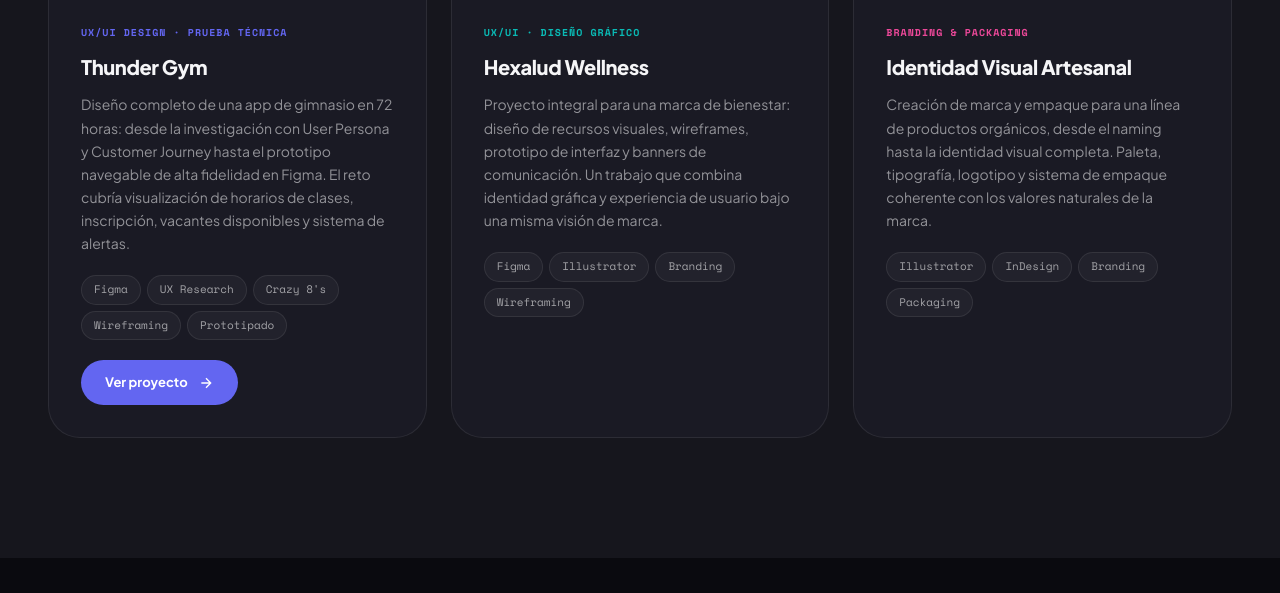
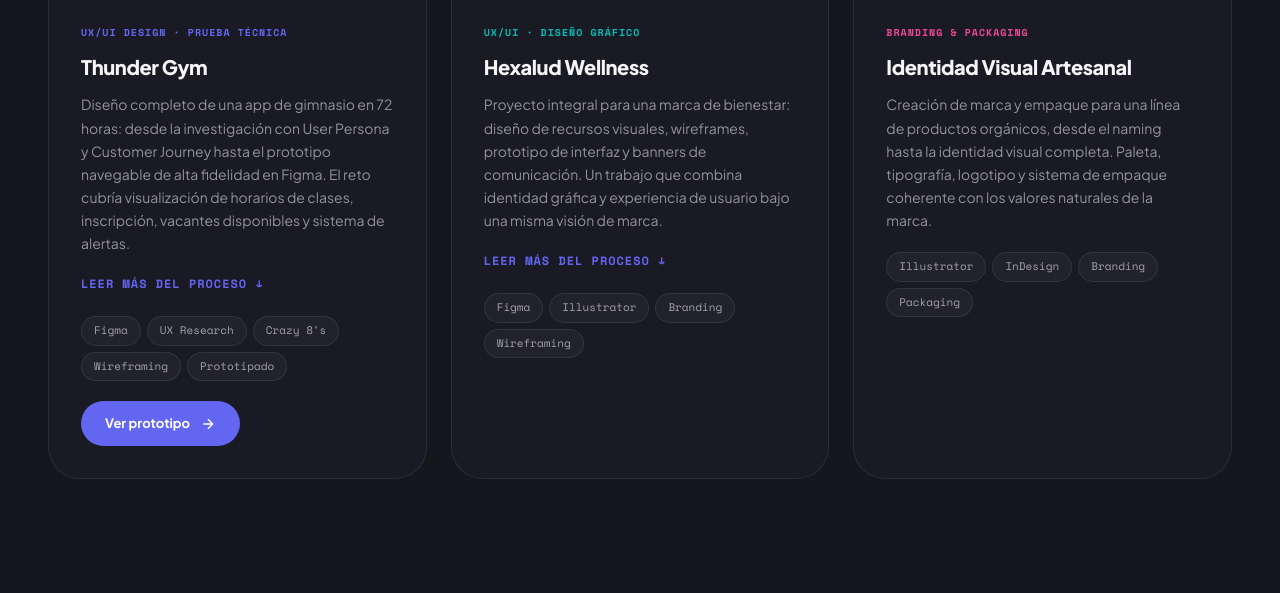
Before and after one commit to ArciniegaVeronica/PORTFOLIO, a plain HTML site: page index.html in a window 1280 px wide. Shown: the part 1406-1999 px from the top of the page. Drawn offline with nearby package versions, Linux system fonts and the light colour scheme.

Commit message:
Update index.html

```diff
--- a/index.html
+++ b/index.html
@@ -1479,11 +1479,17 @@
     renderProjects('all');
   }
 
+  // Convierte \n\n en párrafos HTML
+  function toParas(text) {
+    return text.split('\n\n')
+      .map(p => `<p style="margin-bottom:12px;line-height:1.65">${p.trim()}</p>`)
+      .join('');
+  }
+
   function renderProjects(filter) {
     currentFilter = filter;
     const grid = document.getElementById('projects-grid');
     const lang = currentLang;
-    const t    = i18n[lang];
 
     const filtered = filter === 'all'
       ? projects
@@ -1497,9 +1503,27 @@
     }
 
     filtered.forEach((p, i) => {
-      const title = lang === 'es' ? p.titleEs : p.titleEn;
-      const tag   = lang === 'es' ? p.tagEs   : p.tagEn;
-      const desc  = lang === 'es' ? p.descEs  : p.descEn;
+      const title    = lang === 'es' ? p.titleEs : p.titleEn;
+      const tagLabel = lang === 'es' ? p.tagEs   : p.tagEn;
+      const desc     = lang === 'es' ? p.descEs  : p.descEn;
+
+      // Descripción: si es larga mostramos preview + "Leer más"
+      const isLong      = desc.length > 220;
+      const shortDesc   = isLong ? desc.split('\n\n')[0] : desc;
+      const readMoreLbl = lang === 'es' ? 'Leer más del proceso' : 'Read more about the process';
+      const readLessLbl = lang === 'es' ? 'Cerrar' : 'Close';
+
+      const descHTML = isLong
+        ? `<div class="desc-short">${toParas(shortDesc)}</div>
+           <div class="desc-full" style="display:none">${toParas(desc)}</div>
+           <button class="read-more-btn" aria-expanded="false"
+             style="margin-top:8px;margin-bottom:4px;font-size:12px;font-family:var(--font-mono);
+                    text-transform:uppercase;letter-spacing:0.08em;color:var(--primary);
+                    background:none;border:none;cursor:pointer;padding:0;font-weight:700;"
+             onclick="toggleDesc(this,'${readMoreLbl}','${readLessLbl}')">
+             ${readMoreLbl} ↓
+           </button>`
+        : `<div>${toParas(shortDesc)}</div>`;
 
       const imageHTML = p.image
         ? `<img src="${p.image}" alt="${title}" loading="lazy" width="640" height="360">`
@@ -1509,11 +1533,7 @@
              </svg>
            </div>`;
 
-      const chipsHTML = p.tags.map(tag => `<span class="chip">${tag}</span>`).join('');
-
-      const linkAttr  = p.link ? `href="${p.link}" target="_blank" rel="noopener noreferrer"` : '';
-      const tagEl     = p.link ? 'a' : 'article';
-      const extraAttr = p.link ? linkAttr : '';
+      const chipsHTML = p.tags.map(t => `<span class="chip">${t}</span>`).join('');
 
       const card = document.createElement('article');
       card.className = 'project-card reveal';
@@ -1523,18 +1543,35 @@
       card.innerHTML = `
         <div class="project-card__image">${imageHTML}</div>
         <div class="project-card__body">
-          <p class="project-card__tag" style="color:${p.color}">${tag}</p>
+          <p class="project-card__tag" style="color:${p.color}">${tagLabel}</p>
           <h3 class="project-card__title">${title}</h3>
-          <p class="project-card__desc">${desc}</p>
-          <div class="project-card__chips" aria-label="Herramientas utilizadas">${chipsHTML}</div>
-          ${p.link ? `<a href="${p.link}" target="_blank" rel="noopener noreferrer" class="btn-primary" style="margin-top:20px;display:inline-flex;font-size:13px;padding:12px 24px" aria-label="Ver proyecto ${title}">${lang === 'es' ? 'Ver proyecto' : 'View project'} <svg viewBox="0 0 24 24" fill="none" stroke="currentColor" stroke-width="2" width="14" height="14" aria-hidden="true"><path d="M5 12h14M12 5l7 7-7 7"/></svg></a>` : ''}
+          <div class="project-card__desc" style="font-size:14px;color:var(--text-muted)">${descHTML}</div>
+          <div class="project-card__chips" aria-label="Herramientas utilizadas" style="margin-top:16px">${chipsHTML}</div>
+          ${p.link ? `<a href="${p.link}" target="_blank" rel="noopener noreferrer" class="btn-primary"
+              style="margin-top:20px;display:inline-flex;font-size:13px;padding:12px 24px"
+              aria-label="${lang === 'es' ? 'Ver proyecto' : 'View project'} ${title}">
+              ${lang === 'es' ? 'Ver prototipo' : 'View prototype'}
+              <svg viewBox="0 0 24 24" fill="none" stroke="currentColor" stroke-width="2" width="14" height="14" aria-hidden="true"><path d="M5 12h14M12 5l7 7-7 7"/></svg>
+            </a>` : ''}
         </div>`;
 
       grid.appendChild(card);
     });
 
-    // Activar scroll reveal en las nuevas tarjetas
     observeReveal();
+  }
+
+  // Botón leer más / cerrar
+  function toggleDesc(btn, moreLbl, lessLbl) {
+    const card      = btn.closest('.project-card__body');
+    const shortEl   = card.querySelector('.desc-short');
+    const fullEl    = card.querySelector('.desc-full');
+    const isOpen    = btn.getAttribute('aria-expanded') === 'true';
+
+    shortEl.style.display = isOpen ? 'block' : 'none';
+    fullEl.style.display  = isOpen ? 'none'  : 'block';
+    btn.setAttribute('aria-expanded', !isOpen);
+    btn.textContent = isOpen ? `${moreLbl} ↓` : `${lessLbl} ↑`;
   }
 
   /* ══════════════════════════════════════════════
```
